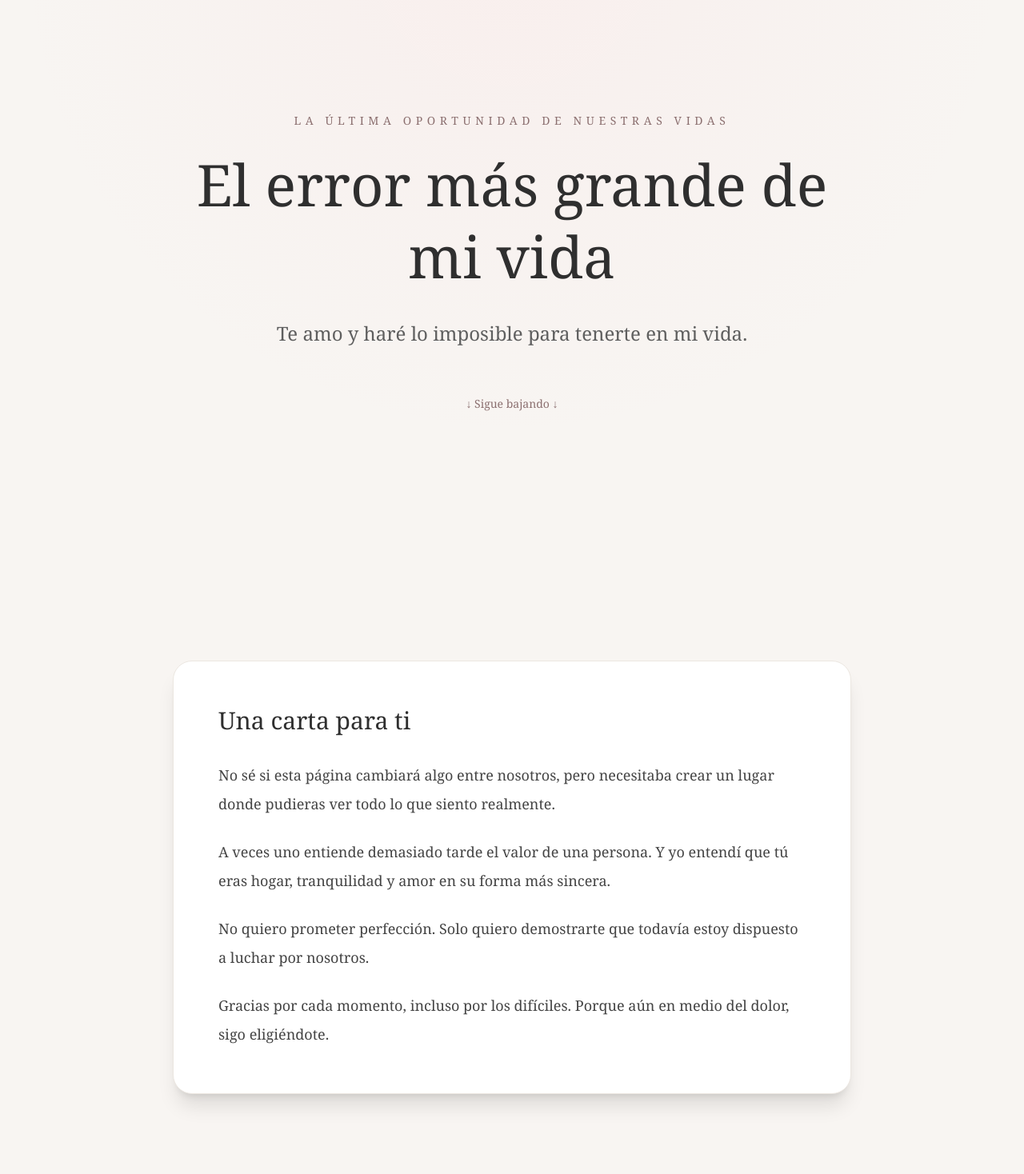
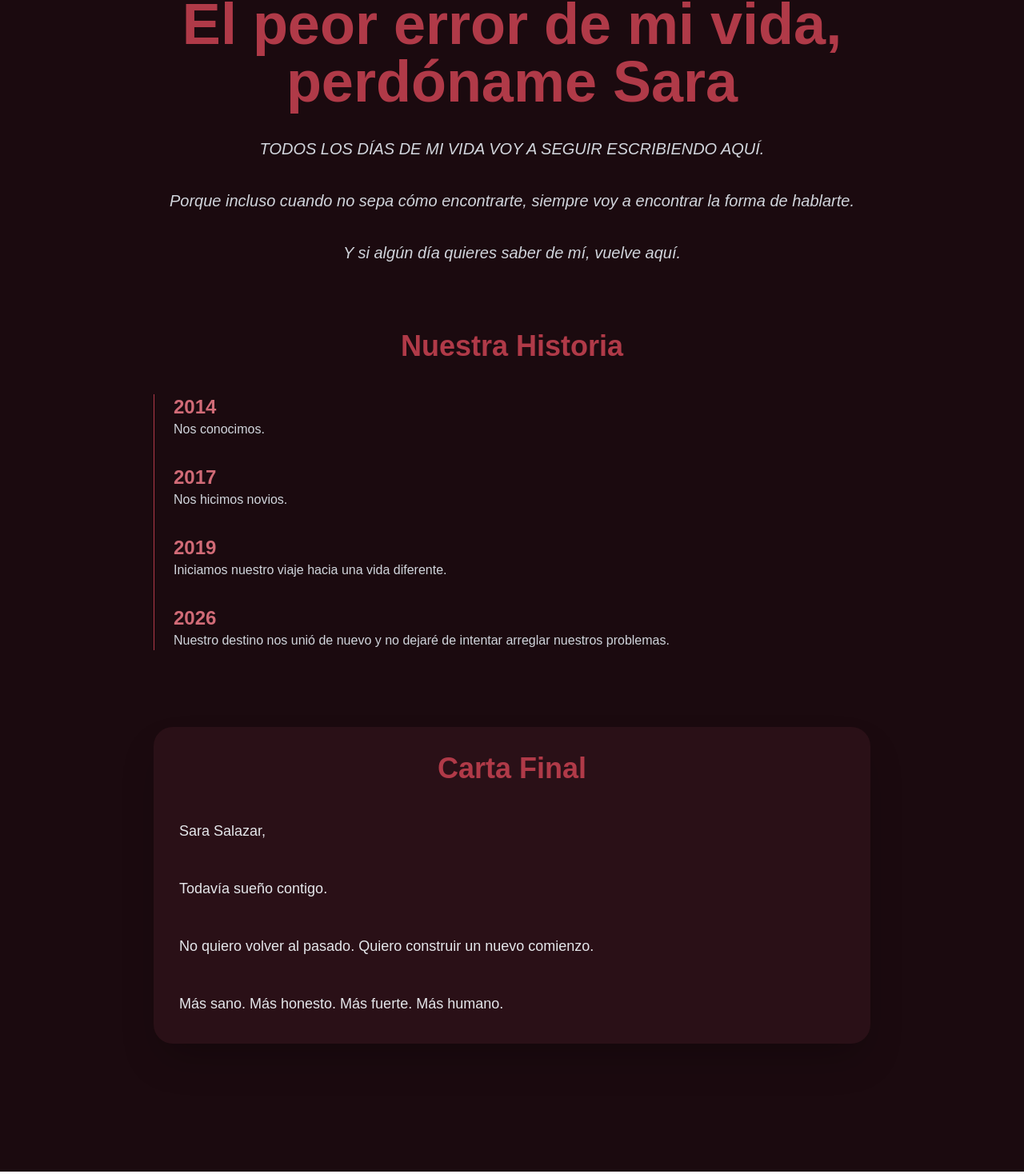
Before and after one commit to carlosadams110297-eng/la-ultima-oportunidad, a Next.js app: page / in a window 1280 px wide. Shown: the part 70-1538 px from the top of the page at 80% size. Built offline with nearby package versions, Linux system fonts and the light colour scheme.

Commit message:
Arreglo final

```diff
--- a/app/page.tsx
+++ b/app/page.tsx
@@ -1,106 +1,73 @@
-export default function UltimaOportunidadPage() {
-  const posts = [
-    {
-      fecha: "22 Mayo 2026",
-      titulo: "Para ti",
-      contenido:
-        "No hice esta página para convencerte de nada. La hice porque necesitaba dejar en algún lugar todo lo que siento por ti. A veces las palabras llegan tarde, pero siguen siendo reales.",
-    },
-    {
-      fecha: "Nuestro recuerdo",
-      titulo: "Lo que más extraño",
-      contenido:
-        "Extraño las pequeñas cosas. Las conversaciones simples, las risas sin sentido y la tranquilidad que sentía cuando estabas conmigo.",
-    },
-  ];
+export default function Home() {
+  return (
+    <main className="min-h-screen bg-[#1b0a0f] text-white px-6 py-16">
+      <section className="max-w-4xl mx-auto text-center">
+        <h1 className="text-5xl md:text-7xl font-bold text-[#b03a48] mb-8">
+          El peor error de mi vida, perdóname Sara
+        </h1>
 
-  return (
-    <div className="min-h-screen bg-[#f8f5f2] text-[#2f2f2f] font-serif">
-      {/* HERO */}
-      <section className="flex flex-col items-center justify-center text-center min-h-screen px-6 relative overflow-hidden">
-        <div className="absolute inset-0 opacity-20 bg-[radial-gradient(circle_at_top,rgba(255,182,193,0.5),transparent_60%)]" />
-
-        <div className="relative z-10 max-w-4xl">
-          <p className="tracking-[0.4em] uppercase text-sm mb-6 text-[#8b6f6f]">
-            La última oportunidad de nuestras vidas
-          </p>
-
-          <h1 className="text-5xl md:text-7xl leading-tight font-light mb-8">
-            El error más grande de mi vida
-          </h1>
-
-          <p className="text-xl md:text-2xl text-[#5f5f5f] leading-relaxed max-w-3xl mx-auto">
-            Te amo y haré lo imposible para tenerte en mi vida.
-          </p>
-
-          <div className="mt-16 animate-bounce text-[#8b6f6f] text-sm">
-            ↓ Sigue bajando ↓
-          </div>
-        </div>
+        <p className="text-xl text-gray-300 leading-relaxed mb-20 italic">
+          TODOS LOS DÍAS DE MI VIDA VOY A SEGUIR ESCRIBIENDO AQUÍ.
+          <br /><br />
+          Porque incluso cuando no sepa cómo encontrarte, siempre voy a encontrar la forma de hablarte.
+          <br /><br />
+          Y si algún día quieres saber de mí, vuelve aquí.
+        </p>
       </section>
 
-      {/* CARTA */}
-      <section className="px-6 py-24 max-w-4xl mx-auto">
-        <div className="bg-white rounded-3xl shadow-xl p-8 md:p-14 border border-[#ece7e1]">
-          <h2 className="text-3xl mb-8 font-light">Una carta para ti</h2>
+      <section className="max-w-4xl mx-auto mb-24">
+        <h2 className="text-4xl text-[#b03a48] font-bold mb-10 text-center">
+          Nuestra Historia
+        </h2>
 
-          <div className="space-y-6 text-lg leading-9 text-[#444]">
-            <p>
-              No sé si esta página cambiará algo entre nosotros, pero necesitaba
-              crear un lugar donde pudieras ver todo lo que siento realmente.
+        <div className="space-y-8 border-l border-[#b03a48] pl-6">
+          <div>
+            <h3 className="text-2xl font-bold text-[#d16b77]">2014</h3>
+            <p className="text-gray-300">Nos conocimos.</p>
+          </div>
+
+          <div>
+            <h3 className="text-2xl font-bold text-[#d16b77]">2017</h3>
+            <p className="text-gray-300">Nos hicimos novios.</p>
+          </div>
+
+          <div>
+            <h3 className="text-2xl font-bold text-[#d16b77]">2019</h3>
+            <p className="text-gray-300">
+              Iniciamos nuestro viaje hacia una vida diferente.
             </p>
+          </div>
 
-            <p>
-              A veces uno entiende demasiado tarde el valor de una persona. Y yo
-              entendí que tú eras hogar, tranquilidad y amor en su forma más
-              sincera.
-            </p>
-
-            <p>
-              No quiero prometer perfección. Solo quiero demostrarte que todavía
-              estoy dispuesto a luchar por nosotros.
-            </p>
-
-            <p>
-              Gracias por cada momento, incluso por los difíciles. Porque aún en
-              medio del dolor, sigo eligiéndote.
+          <div>
+            <h3 className="text-2xl font-bold text-[#d16b77]">2026</h3>
+            <p className="text-gray-300">
+              Nuestro destino nos unió de nuevo y no dejaré de intentar arreglar nuestros problemas.
             </p>
           </div>
         </div>
       </section>
 
-      {/* POSTS */}
-      <section className="px-6 pb-24 max-w-5xl mx-auto">
-        <div className="flex items-center gap-4 mb-12">
-          <div className="h-px flex-1 bg-[#d8d1cb]" />
-          <h2 className="text-3xl font-light">Escritos</h2>
-          <div className="h-px flex-1 bg-[#d8d1cb]" />
-        </div>
+      <section className="max-w-4xl mx-auto mb-24">
+        <div className="bg-[#2a1017] p-8 rounded-3xl shadow-2xl">
+          <h2 className="text-4xl text-[#b03a48] font-bold mb-10 text-center">
+            Carta Final
+          </h2>
 
-        <div className="grid md:grid-cols-2 gap-8">
-          {posts.map((post, index) => (
-            <div
-              key={index}
-              className="bg-white rounded-3xl p-8 shadow-lg border border-[#ece7e1] hover:scale-[1.02] transition-all duration-300"
-            >
-              <p className="text-sm tracking-widest uppercase text-[#8b6f6f] mb-3">
-                {post.fecha}
-              </p>
-
-              <h3 className="text-2xl mb-5 font-light">{post.titulo}</h3>
-
-              <p className="leading-8 text-[#555]">{post.contenido}</p>
-            </div>
-          ))}
+          <p className="text-lg text-gray-200 leading-9">
+            Sara Salazar,
+            <br /><br />
+            Todavía sueño contigo.
+            <br /><br />
+            No quiero volver al pasado.
+            Quiero construir un nuevo comienzo.
+            <br /><br />
+            Más sano.
+            Más honesto.
+            Más fuerte.
+            Más humano.
+          </p>
         </div>
       </section>
-
-      {/* FOOTER */}
-      <footer className="border-t border-[#ddd] py-10 text-center text-[#777] px-6">
-        <p className="italic">
-          “Si todavía existe una oportunidad, quiero que sea contigo.”
-        </p>
-      </footer>
-    </div>
+    </main>
   );
 }
```
